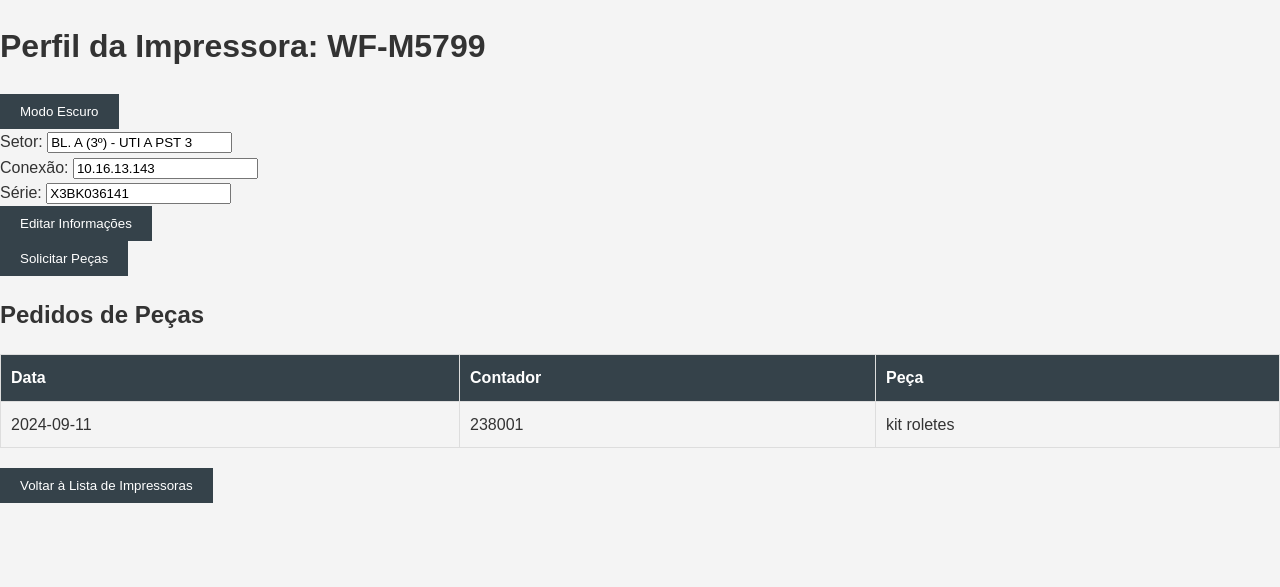
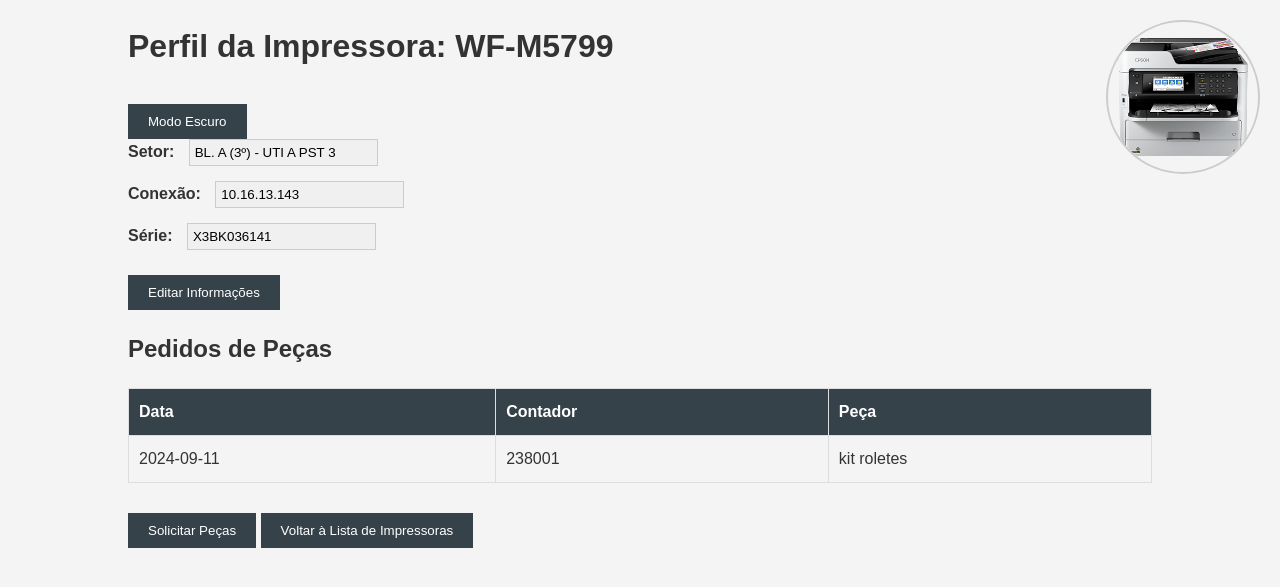
Before and after one commit to Mourafernandoc/projectprinters, a Flask app: a page that uses templates/impressora_profile.html in a window 1280 px wide. Shown: the top 587 px of the page. Run offline with Flask 3, Linux system fonts and the light colour scheme.

Commit message:
entrega beta v1

```diff
--- a/app.py
+++ b/app.py
@@ -248,4 +248,4 @@
 
 if __name__ == '__main__':
     init_db()  # Inicializa o banco de dados e cria as tabelas
-    app.run(debug=True)
+    app.run(debug=True, host='0.0.0.0')
--- a/static/css/style.css
+++ b/static/css/style.css
@@ -92,3 +92,43 @@
 th.dark-mode {
     background-color: #444;
 }
+.profile-container{
+    display: flex;
+    justify-content: space-between;
+    align-items: flex-start;
+    padding: 20px;
+    position: relative;
+}
+.profile-details {
+    max-width: 70%;
+}
+.profile-image {
+    position: absolute;
+    top: 20px;
+    right: 20px;
+    width: 150px;
+    height: 150px;
+    border-radius: 50%;
+    overflow: hidden;
+    border: 2px solid #ccc;
+}
+.profile-image img {
+    width: 100%;
+    height: 100%;
+    object-fit: cover;
+}
+form div {
+    margin-bottom: 15px;
+}
+label {
+    font-weight: bold;
+    margin-right: 10px;
+}
+input[readonly] {
+    background-color: #f0f0f0;
+    border: 1px solid #ccc;
+    padding: 5px;
+}
+button {
+    margin-top: 10px;
+}
--- a/templates/impressora_profile.html
+++ b/templates/impressora_profile.html
@@ -8,37 +8,35 @@
     <script src="https://code.jquery.com/jquery-3.6.0.min.js"></script>
 </head>
 <body>
-    <h1>Perfil da Impressora: {{ impressora['modelo'] }}</h1>
+    <div class="container">
+        <div class="profile-header">
+            <h1>Perfil da Impressora: {{ impressora.modelo }}</h1>
             <button onclick="toggleDarkMode()">Modo Escuro</button>
+        </div>
 
+        <div class="profile-content">
+            <div class="profile-details">
                 <form method="post">
                     <div>
                         <label for="setor">Setor:</label>
-            <input type="text" id="setor" name="setor" value="{{ impressora['setor'] }}" readonly>
+                        <input type="text" id="setor" name="setor" value="{{ impressora.setor }}" readonly>
                     </div>
                     <div>
                         <label for="conexao">Conexão:</label>
-            <input type="text" id="conexao" name="conexao" value="{{ impressora['conexao'] }}" readonly>
+                        <input type="text" id="conexao" name="conexao" value="{{ impressora.conexao }}" readonly>
                     </div>
                     <div>
                         <label for="serie">Série:</label>
-            <input type="text" id="serie" name="serie" value="{{ impressora['serie'] }}" readonly>
+                        <input type="text" id="serie" name="serie" value="{{ impressora.serie }}" readonly>
                     </div>
                     <button type="button" id="edit-button">Editar Informações</button>
                     <button type="submit" name="edit" style="display:none;">Salvar Alterações</button>
                 </form>
+            </div>
 
-    <button id="request-parts-button">Solicitar Peças</button>
-
-    <div id="request-parts-popup" style="display:none;">
-        <form method="post">
-            <label for="contador">Contador:</label>
-            <input type="text" id="contador" name="contador" required>
-            <label for="peca">Peça:</label>
-            <input type="text" id="peca" name="peca" required>
-            <button type="submit" name="request_parts">Enviar Pedido</button>
-            <button type="button" id="cancel-request">Cancelar</button>
-        </form>
+            <div class="profile-image">
+                <img src="{{ url_for('static', filename='images/' + impressora.modelo + '.png') }}" alt="Imagem da impressora">
+            </div>
         </div>
 
         <h2>Pedidos de Peças</h2>
@@ -61,6 +59,21 @@
             </tbody>
         </table>
 
+        <button id="request-parts-button">Solicitar Peças</button>
+        <div id="request-parts-popup" style="display:none;">
+            <form method="post">
+                <label for="contador">Contador:</label>
+                <input type="text" id="contador" name="contador" required>
+                <label for="peca">Peça:</label>
+                <input type="text" id="peca" name="peca" required>
+                <button type="submit" name="request_parts">Enviar Pedido</button>
+                <button type="button" id="cancel-request">Cancelar</button>
+            </form>
+        </div>
+
+        <a href="{{ url_for('home') }}"><button>Voltar à Lista de Impressoras</button></a>
+    </div>
+
     <script>
         $(document).ready(function() {
             $('#edit-button').click(function() {
@@ -82,7 +95,5 @@
             document.body.classList.toggle('dark-mode');
         }
     </script>
-
-    <a href="{{ url_for('home') }}"><button>Voltar à Lista de Impressoras</button></a>
 </body>
 </html>
```
Also changed, not shown: static/M3180.png (added). Lines whose indentation alone changed are shown as unchanged.
